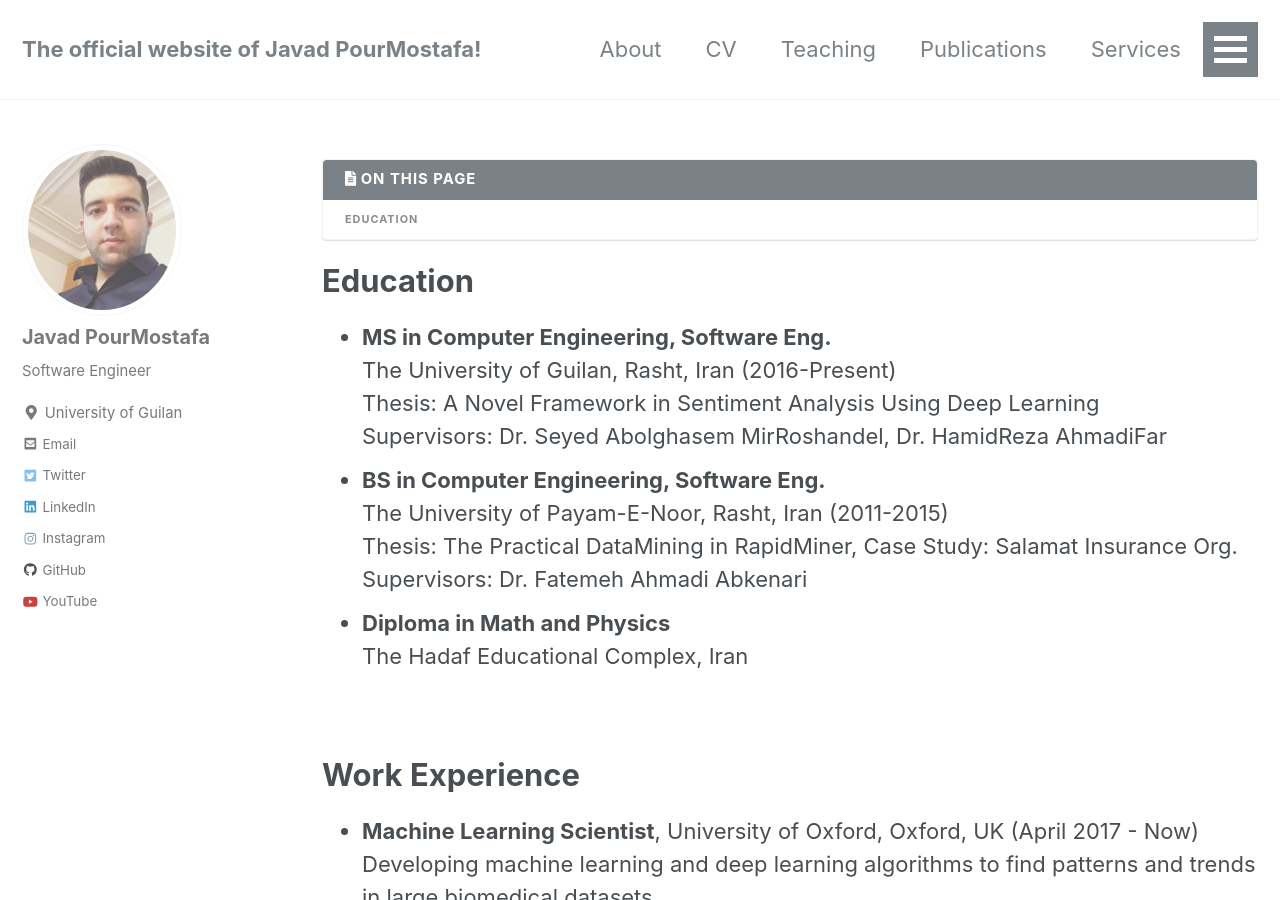
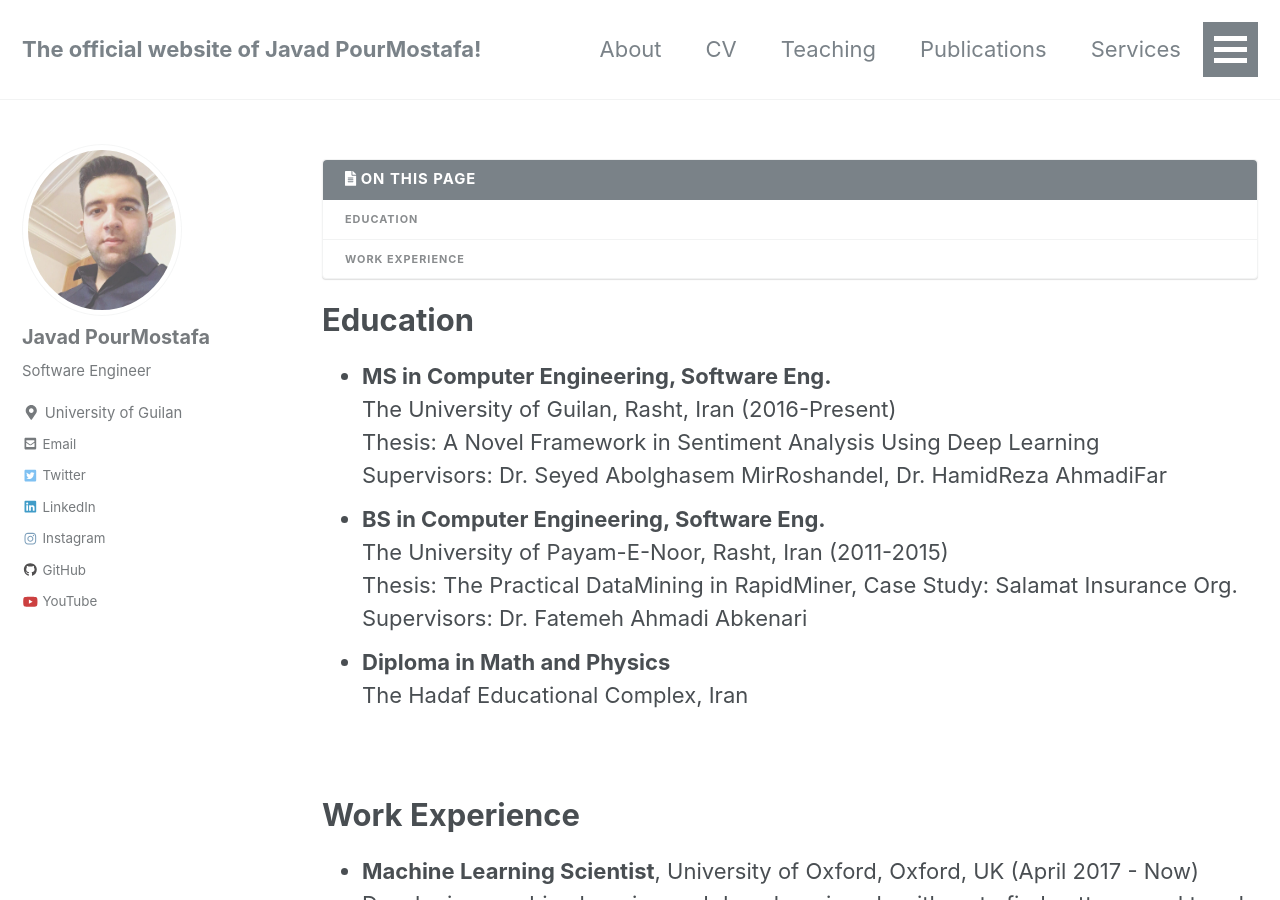
Before and after one commit to JoyeBright/JoyeBright.github.io, a Jekyll site: the page built from _pages/cv.md, in a window 1280 px wide and 900 px high. Built offline with Jekyll 4.4.1, drawn with Linux system fonts in a browser that asks for light colours; nearby versions of some CDN libraries.

Commit message:
Update cv.md

```diff
--- a/_pages/cv.md
+++ b/_pages/cv.md
@@ -27,7 +27,7 @@ author_profile: true
 </ul>
 <br>
 <!----------------------------------------->
-<h1>Work Experience</h1>
+# Work Experience
 <ul>
 <li><b>Machine Learning Scientist</b>, University of Oxford, Oxford, UK (April 2017 - Now)<br>
 Developing machine learning and deep learning algorithms to find patterns and trends in large biomedical datasets.</li>
```
